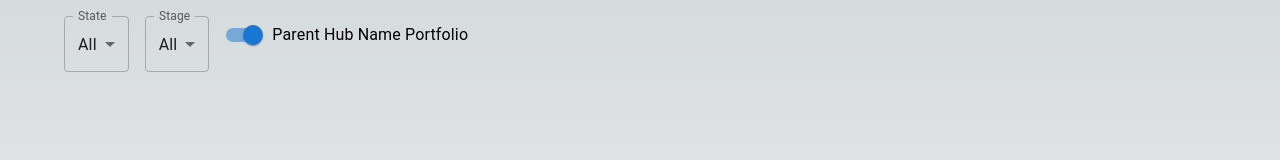
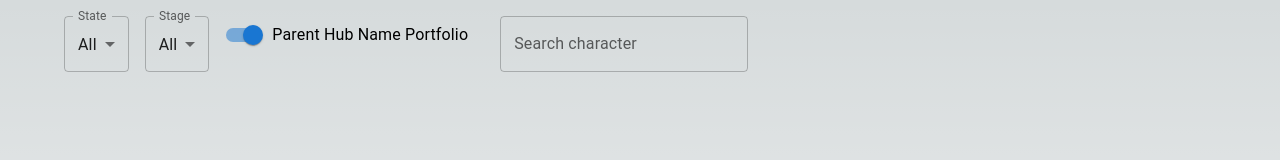
Before and after one commit to revione/collections-cleanhub, a Next.js app: page / in a window 1280 px wide. Shown: the top 160 px of the page. Built offline with nearby package versions, Linux system fonts and the light colour scheme.

Commit message:
Search Filter

```diff
--- a/app/components/Collections.tsx
+++ b/app/components/Collections.tsx
@@ -1,10 +1,11 @@
 "use client";
-import { useMemo, useState } from "react";
+import { ChangeEvent, useMemo, useState } from "react";
 import { CollectionData, Stage, State } from "@/app/types";
 
 import Collection from "./Collection";
 import Selects from "./filters/Selects";
 import BooleanFilter from "./filters/BooleanFilter";
+import SearchFilters from "./filters/SerchFilter";
 
 import { Box, Container, Grid } from "@mui/material";
 
@@ -20,7 +21,15 @@ export default function Collections({
 
   const [parentHubNamePortfolio, setParentHubNamePortfolio] = useState(true);
 
+  const [searchText, setSearchText] = useState("");
+
+  const handleSearchChange = (event: ChangeEvent<HTMLInputElement>) => {
+    setSearchText(event.target.value);
+  };
+
   const filteredCollections = useMemo(() => {
+    const lowerSearchText = searchText.toLowerCase();
+
     return collections.filter((collection) => {
       const stateMatches =
         selects.state === "all" || collection.state === selects.state;
@@ -29,10 +38,17 @@ export default function Collections({
       const portfolioMatches = parentHubNamePortfolio
         ? collection.parentHubName === "Portfolio"
         : collection.parentHubName !== "Portfolio";
+      const stringMatches =
+        (searchText.length > 0 &&
+          collection.name.toLowerCase().includes(lowerSearchText)) ||
+        collection.collectionAndSortingParagraph
+          ?.toLowerCase()
+          .includes(lowerSearchText) ||
+        collection.cardDescription?.toLowerCase().includes(lowerSearchText);
 
-      return stateMatches && stageMatches && portfolioMatches;
+      return stateMatches && stageMatches && portfolioMatches && stringMatches;
     });
-  }, [collections, parentHubNamePortfolio, selects]);
+  }, [collections, parentHubNamePortfolio, selects, searchText]);
 
   return (
     <Container sx={{ marginY: "1rem" }}>
@@ -41,6 +57,7 @@ export default function Collections({
         <BooleanFilter
           {...{ parentHubNamePortfolio, setParentHubNamePortfolio }}
         />
+        <SearchFilters {...{ searchText, handleSearchChange }} />
       </Box>
       <Box>
         <Grid container spacing={2}>
--- /dev/null
+++ b/app/components/filters/SerchFilter.tsx
@@ -0,0 +1,19 @@
+import { TextField } from "@mui/material";
+
+export default function SearchFilters({
+  searchText,
+  handleSearchChange,
+}: {
+  searchText: string;
+  handleSearchChange: (event: any) => void;
+}) {
+  return (
+    <div>
+      <TextField
+        label="Search character"
+        value={searchText}
+        onChange={handleSearchChange}
+      />
+    </div>
+  );
+}
```
